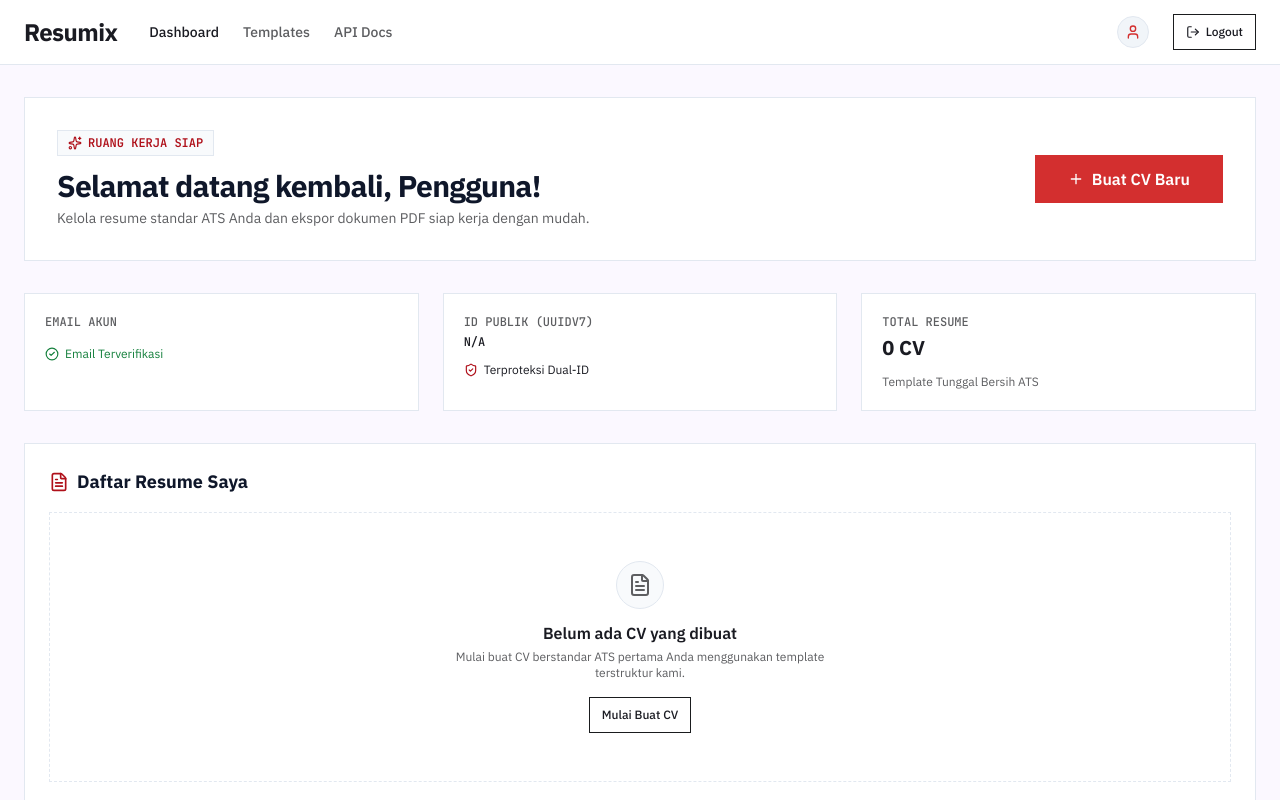
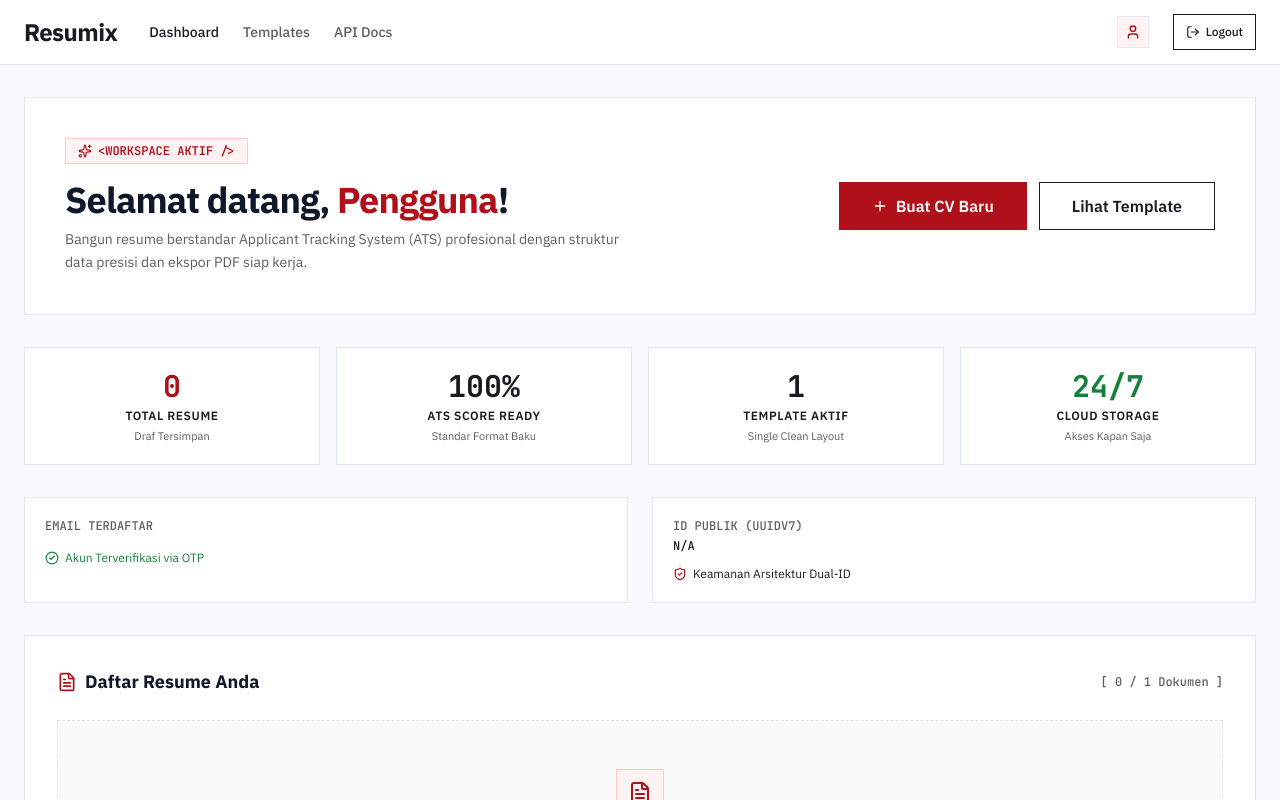
Before and after one commit to fermanferdaus/Resumix, a React (Vite) app in the folder client/: page /dashboard in a window 1280 px wide. Shown: the top 800 px of the page. Built offline with nearby package versions, Linux system fonts and the light colour scheme; no server answers; sample sign-in values are in the browser's storage.

Commit message:
style: transform UI to sharp soft flat 2.0 minimalist theme and update PRD

```diff
--- a/client/src/components/layout/Navbar.jsx
+++ b/client/src/components/layout/Navbar.jsx
@@ -15,22 +15,22 @@ export const Navbar = () => {
   const apiDocsUrl = `${import.meta.env.VITE_API_URL || ""}/docs`;
 
   return (
-    <header className="w-full bg-white border-b border-[#e2e8f0] sticky top-0 z-50">
+    <header className="w-full bg-white border-b border-[#e2e8f0] sticky top-0 z-50 rounded-none">
       <div className="max-w-7xl mx-auto px-4 sm:px-6 h-16 flex items-center justify-between">
         {/* Logo & Navigation */}
         <div className="flex items-center gap-8">
-          <Link to="/" className="text-2xl font-bold tracking-tight text-[#1a1b22] hover:text-[#d32f2f] transition-colors">
+          <Link to="/" className="text-2xl font-bold tracking-tight text-[#1a1b22] hover:text-[#af101a] transition-colors">
             Resumix
           </Link>
           <nav className="hidden md:flex items-center gap-6 text-sm text-[#5d5e61] font-medium">
-            <Link to="/dashboard" className="text-[#1a1b22] hover:text-[#d32f2f] transition-colors">
+            <Link to="/dashboard" className="text-[#1a1b22] hover:text-[#af101a] transition-colors">
               Dashboard
             </Link>
-            <a href="#" className="hover:text-[#d32f2f] transition-colors">
+            <a href="#" className="hover:text-[#af101a] transition-colors">
               Templates
             </a>
             {apiDocsUrl && (
-              <a href={apiDocsUrl} target="_blank" rel="noreferrer" className="hover:text-[#d32f2f] transition-colors">
+              <a href={apiDocsUrl} target="_blank" rel="noreferrer" className="hover:text-[#af101a] transition-colors">
                 API Docs
               </a>
             )}
@@ -40,13 +40,13 @@ export const Navbar = () => {
         {/* User profile & Logout */}
         <div className="flex items-center gap-4">
           <div className="flex items-center gap-2 text-sm text-[#1a1b22] font-medium">
-            <div className="w-8 h-8 rounded-full bg-[#f1f5f9] border border-[#e2e8f0] flex items-center justify-center text-[#d32f2f] font-bold">
+            <div className="w-8 h-8 rounded-none bg-[#fef2f2] border border-[#e2e8f0] flex items-center justify-center text-[#af101a] font-bold">
               {user?.fullName?.charAt(0) || <User className="w-4 h-4" />}
             </div>
             <span className="hidden sm:inline">{user?.fullName || user?.email}</span>
           </div>
 
-          <Button variant="outline" size="sm" onClick={handleLogout} className="flex items-center gap-1.5 text-xs">
+          <Button variant="outline" size="sm" onClick={handleLogout} className="flex items-center gap-1.5 text-xs rounded-none">
             <LogOut className="w-3.5 h-3.5" />
             <span>Logout</span>
           </Button>
--- a/client/src/components/ui/alert.jsx
+++ b/client/src/components/ui/alert.jsx
@@ -3,11 +3,11 @@ import { cn } from "../../lib/utils.js";
 import { AlertCircle, CheckCircle2, Info, X } from "lucide-react";
 
 const alertVariants = cva(
-  "w-full p-3.5 text-xs flex items-start gap-2.5 transition-all border",
+  "w-full p-3.5 text-xs flex items-start gap-2.5 transition-all border rounded-none",
   {
     variants: {
       variant: {
-        error: "bg-[#fff2f0] border-[#ba1a1a] text-[#93000a]",
+        error: "bg-[#fff1f2] border-[#ba1a1a] text-[#93000a]",
         success: "bg-[#f0fdf4] border-[#15803d] text-[#166534]",
         info: "bg-[#f8fafc] border-[#94a3b8] text-[#334155]",
       },
@@ -49,7 +49,7 @@ export const Alert = ({
         <button
           type="button"
           onClick={onClose}
-          className="flex-shrink-0 opacity-70 hover:opacity-100 transition-opacity cursor-pointer -mr-1 -mt-1 p-1"
+          className="flex-shrink-0 opacity-70 hover:opacity-100 transition-opacity cursor-pointer -mr-1 -mt-1 p-1 rounded-none"
         >
           <X className="w-3.5 h-3.5" />
         </button>
--- a/client/src/components/ui/button.jsx
+++ b/client/src/components/ui/button.jsx
@@ -1,21 +1,21 @@
-import React from "react";
+import { forwardRef } from "react";
 import { cva } from "class-variance-authority";
 import { cn } from "../../lib/utils.js";
 import { Loader2 } from "lucide-react";
 
 const buttonVariants = cva(
-  "inline-flex items-center justify-center font-medium text-sm transition-all focus:outline-none disabled:opacity-50 disabled:pointer-events-none cursor-pointer",
+  "inline-flex items-center justify-center font-medium text-sm rounded-none transition-colors duration-150 focus:outline-none disabled:opacity-50 disabled:pointer-events-none cursor-pointer select-none",
   {
     variants: {
       variant: {
         primary:
-          "bg-[#d32f2f] text-white hover:bg-[#1a1c1e] active:bg-[#d32f2f] active:border-2 active:border-[#1a1c1e] border border-transparent font-semibold",
+          "bg-[#af101a] text-white hover:bg-[#8f0d15] active:bg-[#6b080e] border border-transparent font-semibold",
         outline:
-          "bg-white text-[#1a1b22] border border-[#1a1c1e] hover:bg-[#f1f5f9] active:bg-[#e2e8f0]",
+          "bg-white text-[#1a1b22] border border-[#1a1c1e] hover:bg-[#f8fafc] hover:border-[#af101a] active:bg-[#f1f5f9]",
         subtle:
-          "bg-white text-[#1a1b22] border border-[#e2e8f0] hover:border-[#1a1c1e] hover:bg-[#f8fafc]",
+          "bg-[#f8fafc] text-[#1a1b22] border border-[#e2e8f0] hover:border-[#1a1c1e] hover:bg-white",
         ghost:
-          "text-[#5d5e61] hover:text-[#d32f2f] hover:bg-transparent underline-offset-4 hover:underline",
+          "text-[#5d5e61] hover:text-[#af101a] hover:bg-[#fef2f2] underline-offset-4 hover:underline",
       },
       size: {
         default: "h-11 px-5 py-2",
@@ -34,7 +34,7 @@ const buttonVariants = cva(
   }
 );
 
-export const Button = React.forwardRef(
+export const Button = forwardRef(
   ({ className, variant, size, fullWidth, isLoading, children, disabled, ...props }, ref) => {
     return (
       <button
--- a/client/src/components/ui/input.jsx
+++ b/client/src/components/ui/input.jsx
@@ -1,13 +1,13 @@
-import React from "react";
+import { forwardRef } from "react";
 import { cn } from "../../lib/utils.js";
 
-export const Input = React.forwardRef(({ className, error, ...props }, ref) => {
+export const Input = forwardRef(({ className, error, ...props }, ref) => {
   return (
     <div className="w-full">
       <input
         ref={ref}
         className={cn(
-          "w-full bg-white border border-[#e2e8f0] px-3.5 py-2.5 text-sm text-[#1a1b22] placeholder:text-[#94a3b8] transition-colors focus:outline-none focus:border-[#1a1c1e] focus:ring-1 focus:ring-[#d32f2f] disabled:cursor-not-allowed disabled:bg-[#f1f5f9] disabled:text-[#64748b]",
+          "w-full bg-white rounded-none border border-[#e2e8f0] px-3.5 py-2.5 text-sm text-[#1a1b22] placeholder:text-[#94a3b8] transition-colors focus:outline-none focus:border-[#1a1c1e] focus:ring-1 focus:ring-[#af101a] disabled:cursor-not-allowed disabled:bg-[#f1f5f9] disabled:text-[#64748b]",
           error && "border-[#ba1a1a] focus:border-[#ba1a1a] focus:ring-[#ba1a1a]",
           className
         )}
--- a/client/src/index.css
+++ b/client/src/index.css
@@ -19,6 +19,7 @@
 
   * {
     border-color: var(--border-subtle);
+    border-radius: 0 !important;
   }
 
   body {
@@ -29,7 +30,7 @@
   }
 }
 
-/* Modern Flat Design Styles */
+/* Soft Flat (Flat 2.0) / Clean Minimalist Design Styles */
 .font-mono-code {
   font-family: "JetBrains Mono", monospace;
 }
@@ -38,12 +39,14 @@
   background-color: #ffffff;
   border: 1px solid #e2e8f0;
   box-shadow: none !important;
+  border-radius: 0 !important;
 }
 
 .flat-input {
   background-color: #ffffff;
   border: 1px solid #e2e8f0;
   color: #1a1b22;
+  border-radius: 0 !important;
   transition: all 0.15s ease-in-out;
 }
 
@@ -63,6 +66,7 @@
   border: 1px solid #e2e8f0;
   background-color: #ffffff;
   color: #1a1b22;
+  border-radius: 0 !important;
   transition: all 0.15s ease-in-out;
 }
 
--- a/client/src/pages/auth/ForgotPasswordPage.jsx
+++ b/client/src/pages/auth/ForgotPasswordPage.jsx
@@ -47,7 +47,7 @@ export const ForgotPasswordPage = () => {
           Ingat kata sandi Anda?{" "}
           <Link
             to="/login"
-            className="text-[#1a1b22] font-semibold underline underline-offset-4 hover:text-[#d32f2f] transition-colors"
+            className="text-[#1a1b22] font-semibold underline underline-offset-4 hover:text-[#af101a] transition-colors"
           >
             Masuk di Sini
           </Link>
@@ -99,7 +99,7 @@ export const ForgotPasswordPage = () => {
           fullWidth
           size="lg"
           isLoading={forgotPasswordMutation.isPending}
-          className="mt-2"
+          className="mt-2 rounded-none"
         >
           Verifikasi Email
         </Button>
--- a/client/src/pages/auth/OtpVerifyPage.jsx
+++ b/client/src/pages/auth/OtpVerifyPage.jsx
@@ -128,6 +128,7 @@ export const OtpVerifyPage = () => {
           size="lg"
           isLoading={verifyOtpMutation.isPending}
           disabled={code.length !== 6}
+          className="rounded-none"
         >
           Verifikasi Akun
         </Button>
@@ -140,7 +141,7 @@ export const OtpVerifyPage = () => {
             type="button"
             onClick={handleResendOtp}
             disabled={sendOtpMutation.isPending}
-            className="text-[#d32f2f] hover:underline font-semibold flex items-center justify-center gap-1 mx-auto cursor-pointer"
+            className="text-[#af101a] hover:underline font-semibold flex items-center justify-center gap-1 mx-auto cursor-pointer"
           >
             <RefreshCw className={`w-3.5 h-3.5 ${sendOtpMutation.isPending ? "animate-spin" : ""}`} />
             <span>Kirim Ulang Kode</span>
--- a/client/src/pages/auth/ResetPasswordPage.jsx
+++ b/client/src/pages/auth/ResetPasswordPage.jsx
@@ -71,7 +71,7 @@ export const ResetPasswordPage = () => {
           Sudah ingat kata sandi Anda?{" "}
           <Link
             to="/login"
-            className="text-[#1a1b22] font-semibold underline underline-offset-4 hover:text-[#d32f2f] transition-colors"
+            className="text-[#1a1b22] font-semibold underline underline-offset-4 hover:text-[#af101a] transition-colors"
           >
             Masuk di Sini
           </Link>
@@ -139,7 +139,7 @@ export const ResetPasswordPage = () => {
           size="lg"
           isLoading={resetPasswordMutation.isPending}
           disabled={!token || !!successMessage}
-          className="mt-4"
+          className="mt-4 rounded-none"
         >
           Simpan Kata Sandi Baru
         </Button>
--- a/client/src/pages/dashboard/DashboardPage.jsx
+++ b/client/src/pages/dashboard/DashboardPage.jsx
@@ -25,10 +25,11 @@ export const DashboardPage = () => {
   }, [setUser]);
 
   return (
-    <div className="min-h-screen bg-[#fbf8ff] flex flex-col text-[#1a1b22]">
+    <div className="min-h-screen bg-[#fbf8ff] flex flex-col justify-between text-[#1a1b22] rounded-none">
+      <div>
         <Navbar />
 
-      <main className="flex-1 max-w-7xl w-full mx-auto px-4 sm:px-6 py-8">
+        <main className="max-w-7xl w-full mx-auto px-4 sm:px-6 py-8">
           {/* Notice Banner */}
           {notice && (
             <div className="mb-6">
@@ -38,85 +39,139 @@ export const DashboardPage = () => {
             </div>
           )}
 
-        {/* Banner Selamat Datang */}
-        <div className="bg-white border border-[#e2e8f0] p-6 sm:p-8 mb-8">
-          <div className="flex flex-col md:flex-row justify-between md:items-center gap-4">
+          {/* Hero Banner (Soft Flat 2.0 / Clean Minimalist) */}
+          <div className="bg-white border border-[#e2e8f0] p-6 sm:p-10 mb-8 rounded-none">
+            <div className="flex flex-col md:flex-row justify-between md:items-center gap-6">
               <div>
-              <div className="inline-flex items-center gap-1.5 px-2.5 py-1 bg-[#f8fafc] border border-[#e2e8f0] text-xs font-mono-code uppercase font-semibold text-[#af101a] mb-3">
+                <div className="inline-flex items-center gap-1.5 px-3 py-1 bg-[#fef2f2] border border-[#fecaca] text-xs font-mono-code uppercase font-semibold text-[#af101a] mb-4 rounded-none">
                   <Sparkles className="w-3.5 h-3.5" />
-                <span>Ruang Kerja Siap</span>
+                  <span>&lt;Workspace Aktif /&gt;</span>
                 </div>
-              <h1 className="text-2xl sm:text-3xl font-bold text-[#0f172a] tracking-tight">
-                Selamat datang kembali, {user?.fullName || "Pengguna"}!
+                <h1 className="text-2xl sm:text-4xl font-bold text-[#0f172a] tracking-tight">
+                  Selamat datang, <span className="text-[#af101a]">{user?.fullName || "Pengguna"}</span>!
                 </h1>
-              <p className="text-sm text-[#5d5e61] mt-1">
-                Kelola resume standar ATS Anda dan ekspor dokumen PDF siap kerja dengan mudah.
+                <p className="text-sm text-[#5d5e61] mt-2 max-w-xl leading-relaxed">
+                  Bangun resume berstandar Applicant Tracking System (ATS) profesional dengan struktur data presisi dan ekspor PDF siap kerja.
                 </p>
               </div>
 
+              <div className="flex flex-col sm:flex-row gap-3 self-start md:self-auto">
                 <Button
                   size="lg"
-              className="flex items-center gap-2 self-start md:self-auto"
+                  className="flex items-center gap-2 rounded-none"
                   onClick={() => setNotice("Editor Pembuat CV akan segera aktif di tahap berikutnya!")}
                 >
                   <Plus className="w-4 h-4" />
                   <span>Buat CV Baru</span>
                 </Button>
+                <Button
+                  variant="outline"
+                  size="lg"
+                  className="rounded-none"
+                  onClick={() => setNotice("Template ATS terstruktur siap digunakan!")}
+                >
+                  Lihat Template
+                </Button>
+              </div>
+            </div>
+          </div>
+
+          {/* Minimalist Stats Counters Row (Sesuai Referensi Clean Soft Flat) */}
+          <div className="grid grid-cols-2 md:grid-cols-4 gap-4 mb-8">
+            <div className="bg-white border border-[#e2e8f0] p-5 text-center rounded-none">
+              <div className="text-2xl sm:text-3xl font-bold text-[#af101a] font-mono-code mb-1">0</div>
+              <div className="text-xs font-semibold text-[#1a1b22] uppercase tracking-wider">Total Resume</div>
+              <div className="text-[11px] text-[#5d5e61] mt-1">Draf Tersimpan</div>
+            </div>
+
+            <div className="bg-white border border-[#e2e8f0] p-5 text-center rounded-none">
+              <div className="text-2xl sm:text-3xl font-bold text-[#1a1b22] font-mono-code mb-1">100%</div>
+              <div className="text-xs font-semibold text-[#1a1b22] uppercase tracking-wider">ATS Score Ready</div>
+              <div className="text-[11px] text-[#5d5e61] mt-1">Standar Format Baku</div>
+            </div>
+
+            <div className="bg-white border border-[#e2e8f0] p-5 text-center rounded-none">
+              <div className="text-2xl sm:text-3xl font-bold text-[#1a1b22] font-mono-code mb-1">1</div>
+              <div className="text-xs font-semibold text-[#1a1b22] uppercase tracking-wider">Template Aktif</div>
+              <div className="text-[11px] text-[#5d5e61] mt-1">Single Clean Layout</div>
+            </div>
+
+            <div className="bg-white border border-[#e2e8f0] p-5 text-center rounded-none">
+              <div className="text-2xl sm:text-3xl font-bold text-[#15803d] font-mono-code mb-1">24/7</div>
+              <div className="text-xs font-semibold text-[#1a1b22] uppercase tracking-wider">Cloud Storage</div>
+              <div className="text-[11px] text-[#5d5e61] mt-1">Akses Kapan Saja</div>
             </div>
           </div>
 
           {/* Kartu Status & Info Akun */}
-        <div className="grid grid-cols-1 md:grid-cols-3 gap-6 mb-8">
-          <div className="bg-white border border-[#e2e8f0] p-5">
-            <div className="text-xs font-mono-code uppercase text-[#5d5e61] mb-1">Email Akun</div>
+          <div className="grid grid-cols-1 md:grid-cols-2 gap-6 mb-8">
+            <div className="bg-white border border-[#e2e8f0] p-5 rounded-none">
+              <div className="text-xs font-mono-code uppercase text-[#5d5e61] mb-1">Email Terdaftar</div>
               <div className="text-sm font-semibold text-[#1a1b22] truncate">{user?.email}</div>
               <div className="mt-3 flex items-center gap-1.5 text-xs text-[#15803d]">
                 <CheckCircle2 className="w-3.5 h-3.5" />
-              <span>Email Terverifikasi</span>
+                <span>Akun Terverifikasi via OTP</span>
               </div>
             </div>
 
-          <div className="bg-white border border-[#e2e8f0] p-5">
+            <div className="bg-white border border-[#e2e8f0] p-5 rounded-none">
               <div className="text-xs font-mono-code uppercase text-[#5d5e61] mb-1">ID Publik (UUIDv7)</div>
               <div className="text-xs font-mono-code text-[#1a1b22] truncate">{user?.id || "N/A"}</div>
               <div className="mt-3 flex items-center gap-1.5 text-xs text-[#1a1b22]">
                 <ShieldCheck className="w-3.5 h-3.5 text-[#af101a]" />
-              <span>Terproteksi Dual-ID</span>
+                <span>Keamanan Arsitektur Dual-ID</span>
               </div>
-          </div>
-
-          <div className="bg-white border border-[#e2e8f0] p-5">
-            <div className="text-xs font-mono-code uppercase text-[#5d5e61] mb-1">Total Resume</div>
-            <div className="text-xl font-bold text-[#1a1b22]">0 CV</div>
-            <div className="mt-3 text-xs text-[#5d5e61]">Template Tunggal Bersih ATS</div>
             </div>
           </div>
 
           {/* Daftar CV User */}
-        <div className="bg-white border border-[#e2e8f0] p-6">
-          <h2 className="text-lg font-bold text-[#0f172a] mb-4 flex items-center gap-2">
+          <div className="bg-white border border-[#e2e8f0] p-6 sm:p-8 rounded-none">
+            <div className="flex justify-between items-center mb-6">
+              <h2 className="text-lg font-bold text-[#0f172a] flex items-center gap-2">
                 <FileText className="w-5 h-5 text-[#af101a]" />
-            <span>Daftar Resume Saya</span>
+                <span>Daftar Resume Anda</span>
               </h2>
+              <div className="text-xs font-mono-code text-[#5d5e61]">
+                [ 0 / 1 Dokumen ]
+              </div>
+            </div>
 
-          <div className="border border-dashed border-[#e2e8f0] p-12 text-center">
-            <div className="w-12 h-12 rounded-full bg-[#f8fafc] border border-[#e2e8f0] flex items-center justify-center mx-auto mb-3 text-[#5d5e61]">
+            <div className="border border-dashed border-[#e2e8f0] p-12 text-center bg-[#fafafa] rounded-none">
+              <div className="w-12 h-12 rounded-none bg-[#fef2f2] border border-[#fecaca] flex items-center justify-center mx-auto mb-3 text-[#af101a]">
                 <FileText className="w-6 h-6" />
               </div>
-            <h3 className="text-base font-semibold text-[#1a1b22] mb-1">Belum ada CV yang dibuat</h3>
-            <p className="text-xs text-[#5d5e61] max-w-sm mx-auto mb-4">
-              Mulai buat CV berstandar ATS pertama Anda menggunakan template terstruktur kami.
+              <h3 className="text-base font-semibold text-[#1a1b22] mb-1">Belum ada resume yang dibuat</h3>
+              <p className="text-xs text-[#5d5e61] max-w-sm mx-auto mb-5 leading-relaxed">
+                Mulai buat CV standar ATS pertama Anda menggunakan formulir 2-panel terstruktur kami.
               </p>
               <Button
-              variant="outline"
+                variant="primary"
                 size="sm"
+                className="rounded-none"
                 onClick={() => setNotice("Editor Pembuat CV akan segera aktif di tahap berikutnya!")}
               >
-              Mulai Buat CV
+                Mulai Buat Resume Sekarang
               </Button>
             </div>
           </div>
         </main>
       </div>
+
+      {/* Footer Minimalist */}
+      <footer className="w-full bg-white border-t border-[#e2e8f0] py-6 px-4 sm:px-6 mt-12 rounded-none">
+        <div className="max-w-7xl mx-auto flex flex-col sm:flex-row justify-between items-center text-xs text-[#5d5e61] gap-4">
+          <div className="flex items-center gap-2 font-semibold text-[#1a1b22]">
+            <span>Resumix ATS CV Builder</span>
+            <span className="text-[10px] px-2 py-0.5 bg-[#fef2f2] border border-[#fecaca] text-[#af101a] font-mono-code">v1.0.0</span>
+          </div>
+          <div>© 2026 Resumix. All rights reserved.</div>
+          <div className="flex gap-4">
+            <a href="#" className="hover:underline hover:text-[#af101a] transition-colors">Dokumentasi API</a>
+            <a href="#" className="hover:underline hover:text-[#af101a] transition-colors">Privasi</a>
+            <a href="#" className="hover:underline hover:text-[#af101a] transition-colors">Syarat & Ketentuan</a>
+          </div>
+        </div>
+      </footer>
+    </div>
   );
 };
```
Also changed, not shown: client/src/components/layout/AuthLayout.jsx (+11 -10 lines), client/src/pages/auth/LoginPage.jsx (+7 -7 lines), client/src/pages/auth/RegisterPage.jsx (+5 -5 lines). Lines whose indentation alone changed are shown as unchanged.
